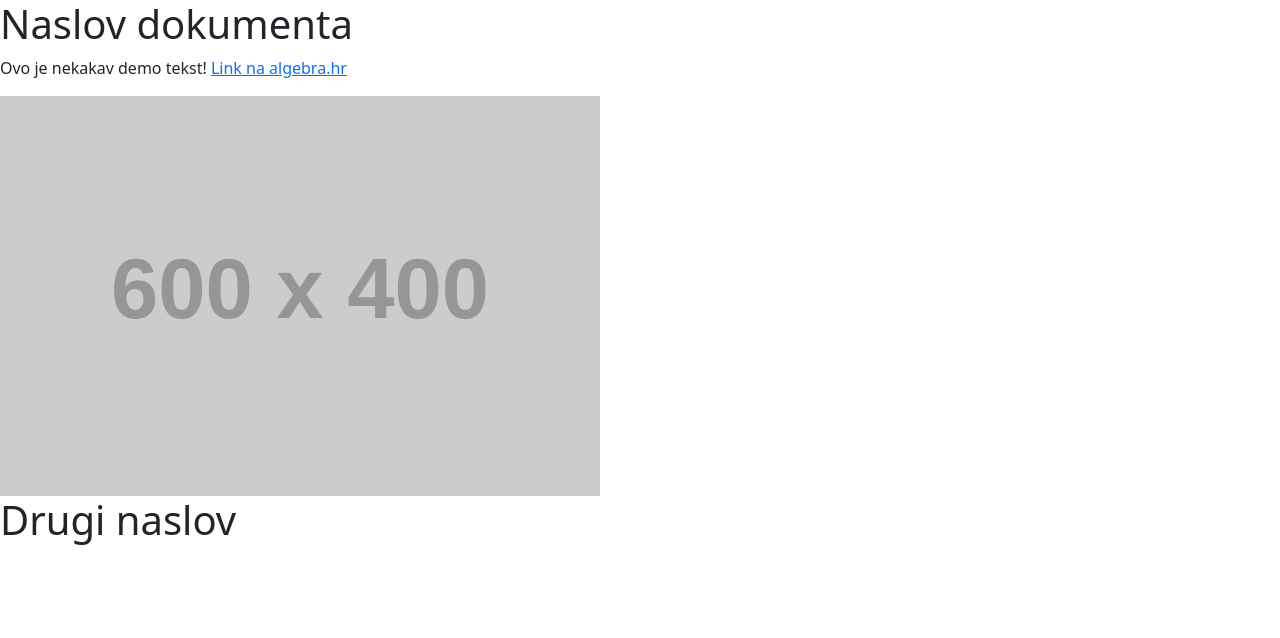
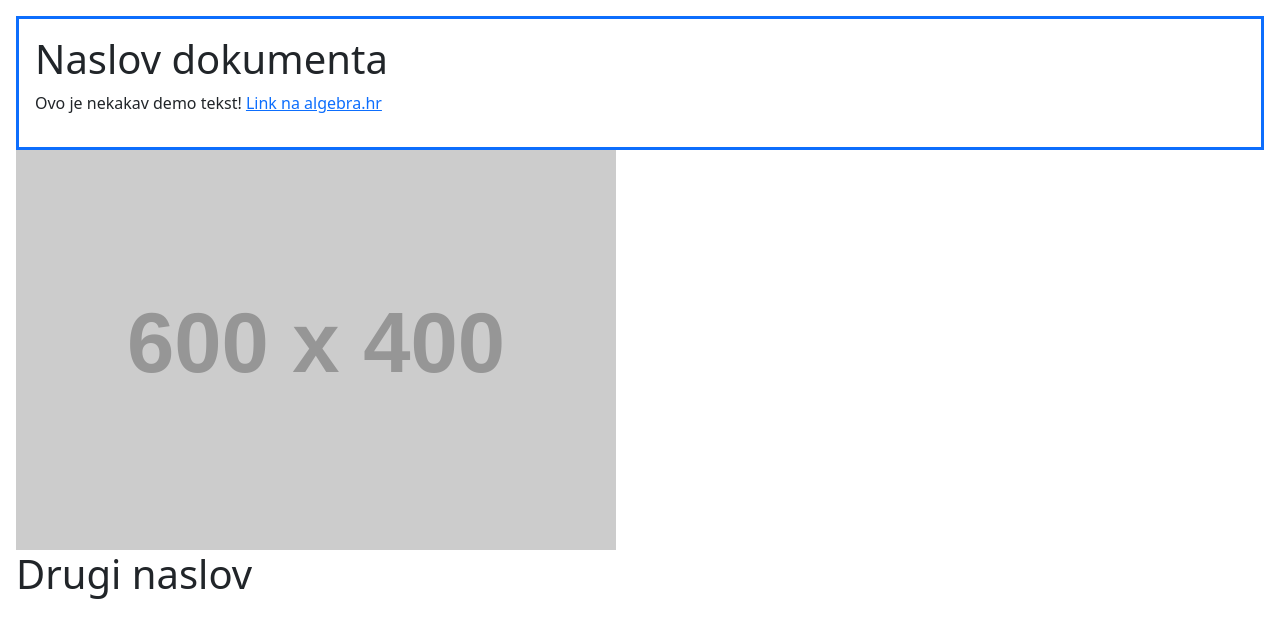
Before and after one commit to python-developer-algebra-klujic/OL-OPYT_DEV_H-01-25-M4-01-html, a plain HTML site: page index.html in a window 1280 px wide. Drawn offline with nearby package versions, Linux system fonts and the light colour scheme; placeholder pictures from the web are drawn by us.

Commit message:
Update index.html

```diff
--- a/index.html
+++ b/index.html
@@ -7,8 +7,8 @@
         <link href="https://cdn.jsdelivr.net/npm/bootstrap@5.3.5/dist/css/bootstrap.min.css" rel="stylesheet" integrity="sha384-SgOJa3DmI69IUzQ2PVdRZhwQ+dy64/BUtbMJw1MZ8t5HZApcHrRKUc4W0kG879m7" crossorigin="anonymous">
     </head>
 
-    <body>
-        <div>
+    <body class="m-3">
+        <div class="border border-3 border-primary p-3">
             <h1 class="naslov" id="prvi">Naslov dokumenta</h1>
             <p>
                 Ovo je nekakav demo tekst!
```
